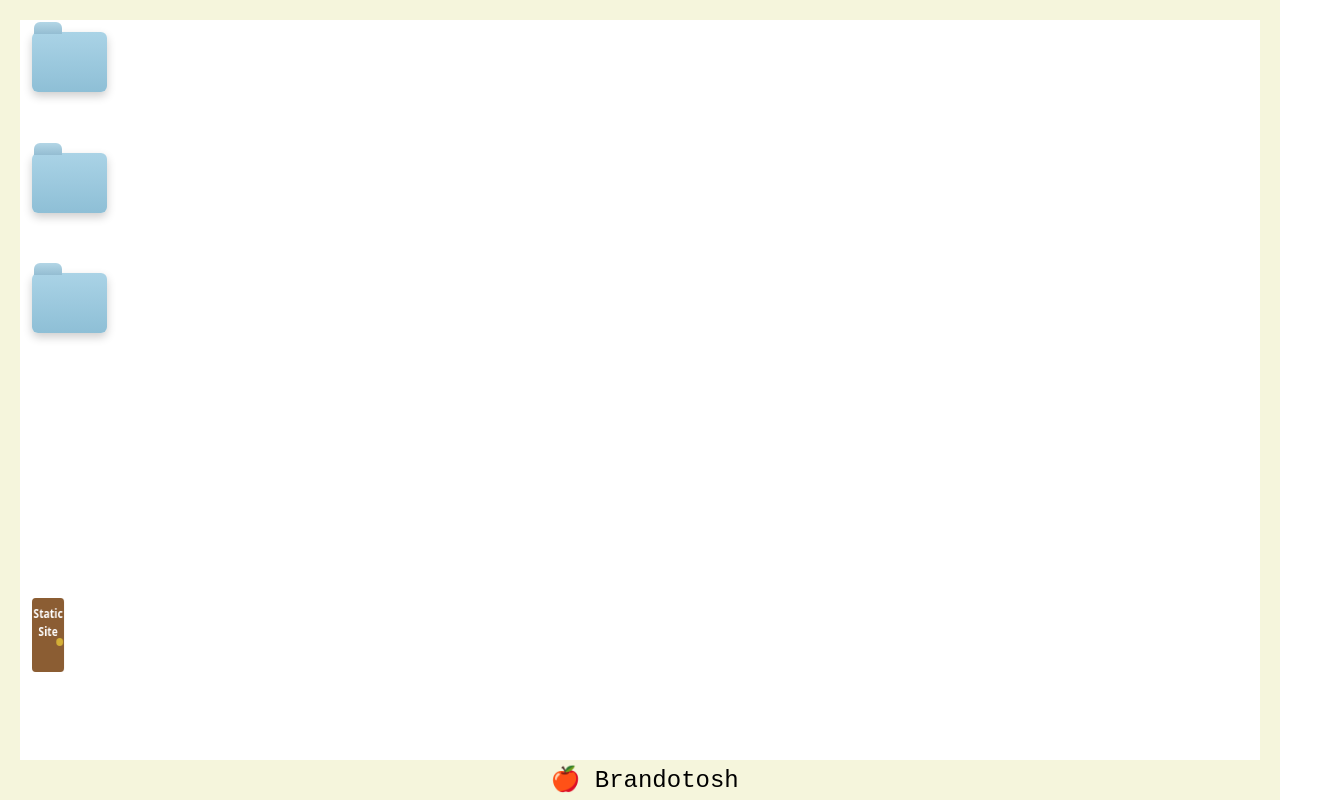
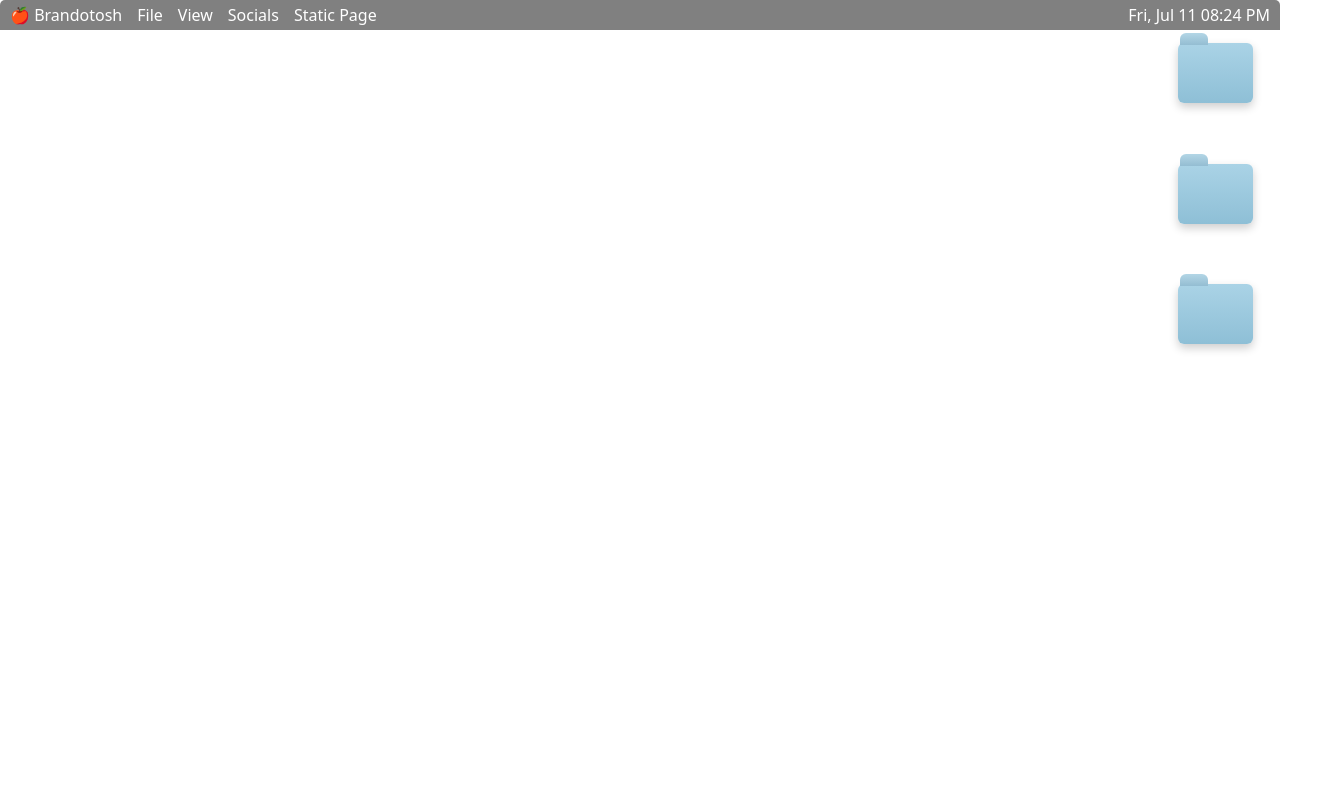
Before and after one commit to B-Rasmussen/portfolio, a React (Vite) app: page / in a window 1280 px wide. Shown: the whole page, 1319 px wide, since content can reach past the window. Built offline with nearby package versions, Linux system fonts and the light colour scheme.

Commit message:
added new nav bar for interactive version, moved folders to right side, moved social links from desktop to a drop down in the navbar

```diff
--- a/src/pages/InteractiveResumePage.tsx
+++ b/src/pages/InteractiveResumePage.tsx
@@ -1,14 +1,13 @@
 import { useState } from "react";
-import Button from "../components/Button";
 import WindowsFolder from "../windows_components/WindowsFolder";
 
+import InteractiveNavBar from "../windows_components/InteractiveNavBar";
 import workHistory from "../data/workHistory";
 import personalProjects from "../data/personalProjects";
 import linkedinRecommendations from "../data/linkedinRecommendations";
+import "../style/interactiveResumeStyle.css";
 
-import "../style/interactiveResumeStyle.css";
-import linkedinDarkMode from "../assets/socialImages/LinkedIn/linkedinDarkMode.png";
-import githubDarkMode from "../assets/socialImages/github/githubDarkMode.png";
+// TODO: move useState logic to it's own file
 
 type NavBarProps = {
     navigateTo: (path: string) => void;
@@ -46,22 +45,9 @@ function InteractiveResumePage({ navigateTo }: NavBarProps) {
     };
 
     return (
-        <div className="windows-container">
-            {/* <div className="text-file-container">
-                <div className="text-file-icon" />
-                <div className="line1" />
-                <div className="line2" />
-                <div className="line3" />
-                <div className="line4" />
-                <text>example.txt</text>
-            </div> */}
-            {/* <div className="clock">
-                {new Date().toLocaleTimeString([], {
-                    weekday: "short",
-                    hour: "2-digit",
-                    minute: "2-digit",
-                })}
-            </div> */}
+        <div>
+            <InteractiveNavBar navigateTo={navigateTo} />
+
             <div id="welcome-info">
                 <div>Click the "text" icon to open folder</div>
                 <div>Click the folder name to move</div>
@@ -87,37 +73,6 @@ function InteractiveResumePage({ navigateTo }: NavBarProps) {
                     <text>Recommendations</text>
                 </div>
             </div>
-            <div className="folder-container">
-                <Button
-                    buttonName={"Linked In"}
-                    imageName={linkedinDarkMode}
-                    onButtonPressed={() => {
-                        window.open(
-                            "https://www.linkedin.com/in/brandonrasmussen91/",
-                            "_blank"
-                        );
-                    }}
-                    isSocialMediaLink={true}
-                />
-            </div>
-            <div className="folder-container">
-                <Button
-                    buttonName={"GitHub"}
-                    imageName={githubDarkMode}
-                    onButtonPressed={() => {
-                        window.open("https://github.com/B-Rasmussen", "_blank");
-                    }}
-                    isSocialMediaLink={true}
-                />
-            </div>
-            <div
-                onClick={() => navigateTo("WorkHistory")}
-                className="static-resume-container"
-            >
-                <div className="door-frame" />
-                <div className="door" />
-                {/* <text className="folder-name">Static version here </text> */}
-            </div>
 
             {isWorkHistoryFolderOpen && (
                 <WindowsFolder
@@ -142,8 +97,6 @@ function InteractiveResumePage({ navigateTo }: NavBarProps) {
                     data={linkedinRecommendations}
                 />
             )}
-
-            <div id="computer-model">🍎 Brandotosh</div>
         </div>
     );
 }
--- /dev/null
+++ b/src/style/interactiveNavBarStyle.css
@@ -0,0 +1,45 @@
+.interactive-nav-bar {
+    height: 30px;
+    width: 100%;
+    background-color: grey;
+    border-top-left-radius: 5px;
+    border-top-right-radius: 5px;
+    display: flex;
+    align-items: center;
+    padding: 0 10px;
+    box-sizing: border-box;
+}
+
+.left-side {
+    display: flex;
+    align-items: center;
+    gap: 15px; /* Space between items */
+}
+
+.dropdown-menu {
+    position: absolute;
+    top: 4%; /* Below the nav bar */
+    left: 10%; /* Align with the left side padding */
+    background-color: grey;
+    border: 1px solid ;
+    border-radius: 5px;
+    box-shadow: 0 4px 8px rgba(0, 0, 0, 0.1);
+    z-index: 1000;
+    display: flex;
+    gap: 10px;;
+}
+
+.filler {
+    /* margin-left: 20px;
+    margin-right: 20px; */
+    color: white;
+    /* font-family: "Courier New", Courier, monospace; Monospace font for authenticity */
+    /* font-size: 14px; */
+}
+
+.clock {
+    margin-left: auto;
+    color: white;
+    /* font-family: "Courier New", Courier, monospace; Monospace font for authenticity */
+    /* font-size: 14px; */
+}
--- a/src/style/interactiveResumeStyle.css
+++ b/src/style/interactiveResumeStyle.css
@@ -1,11 +1,3 @@
-.windows-container {
-    border-top: 20px solid var(--windows-beige);
-    border-left: 20px solid var(--windows-beige);
-    border-right: 20px solid var(--windows-beige);
-    border-bottom: 40px solid var(--windows-beige);
-    height: 100%;
-}
-
 #computer-model {
     position: fixed;
     bottom: 0.1%;
@@ -23,8 +15,8 @@
 
 .folder-container {
     margin-top: 1%;
-    margin-left: 1%;
-    margin-right: 95%;
+    margin-left: 92%;
+    margin-right: 1%;
     position: relative;
     /* display: flex; */
     align-items: center;
--- /dev/null
+++ b/src/windows_components/InteractiveNavBar.tsx
@@ -0,0 +1,87 @@
+import { useState, useEffect } from "react";
+import Button from "../components/Button";
+
+import "../style/interactiveNavBarStyle.css";
+import linkedinDarkMode from "../assets/socialImages/LinkedIn/linkedinDarkMode.png";
+import githubDarkMode from "../assets/socialImages/github/githubDarkMode.png";
+
+type NavBarProps = {
+    navigateTo: (path: string) => void;
+};
+
+function InteractiveNavBar({ navigateTo }: NavBarProps) {
+    const [isOpen, setIsOpen] = useState(false);
+
+    const toggleDropdown = () => {
+        setIsOpen(!isOpen);
+    };
+
+    useEffect(() => {
+        const handleClickOutside = (event: MouseEvent) => {
+            const target = event.target as HTMLElement;
+            if (!target.closest(".socials") && !target.closest(".dropdown-menu")) {
+                setIsOpen(false);
+            }
+        };
+
+        document.addEventListener("click", handleClickOutside);
+        return () => {
+            document.removeEventListener("click", handleClickOutside);
+        };
+    }, []);
+
+    return (
+        <div className="interactive-nav-bar">
+            {/* <div id="computer-model">🍎 Brandotosh</div> */}
+            <div className="left-side">
+                <div>🍎 Brandotosh</div>
+                <div className="filler">File</div>
+                <div className="filler">View</div>
+                <div className="socials" onClick={toggleDropdown}>
+                    Socials
+                </div>
+                {isOpen && (
+                    <div className="dropdown-menu">
+                        <Button
+                            buttonName={"Linked In"}
+                            imageName={linkedinDarkMode}
+                            onButtonPressed={() => {
+                                window.open(
+                                    "https://www.linkedin.com/in/brandonrasmussen91/",
+                                    "_blank"
+                                );
+                            }}
+                            isSocialMediaLink={true}
+                        />
+                        <Button
+                            buttonName={"GitHub"}
+                            imageName={githubDarkMode}
+                            onButtonPressed={() => {
+                                window.open(
+                                    "https://github.com/B-Rasmussen",
+                                    "_blank"
+                                );
+                            }}
+                            isSocialMediaLink={true}
+                        />
+                    </div>
+                )}
+                <div onClick={() => navigateTo("WorkHistory")}>Static Page</div>
+            </div>
+            <div className="clock">
+                {new Date().toLocaleDateString([], {
+                    weekday: "short",
+                    month: "short",
+                    day: "numeric",
+                })}
+                &nbsp;
+                {new Date().toLocaleTimeString([], {
+                    hour: "2-digit",
+                    minute: "2-digit",
+                })}
+            </div>
+        </div>
+    );
+}
+
+export default InteractiveNavBar;
```
